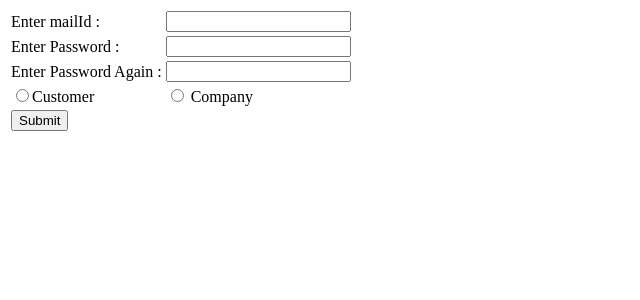
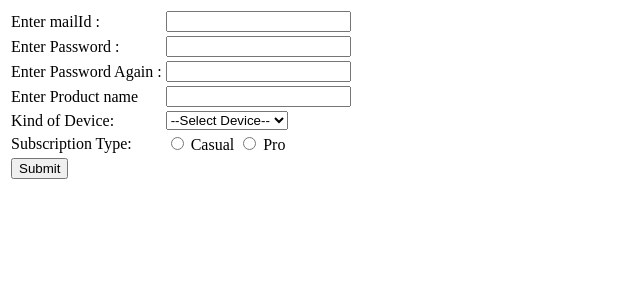
Before and after one commit to PMANOHARAREDDY/BRAND_ANALYZER-BYTE_BUSTERS, a Flask app: page /register in a window 1280 px wide. Shown: the top 300 px of the page, without its empty margins (0-640 px from the left). Run offline with Flask 3, Linux system fonts and the light colour scheme.

Commit message:
ACL Login for customers is removed

```diff
--- a/app.py
+++ b/app.py
@@ -15,6 +15,15 @@ from google_auth_oauthlib.flow import Flow
 from google.oauth2 import id_token
 from google.auth.transport.requests import Request as GoogleRequest
 from flask_caching import Cache
+import smtplib
+from email.mime.text import MIMEText
+from email.mime.multipart import MIMEMultipart
+import ssl
+
+smtp_server = "smtp.gmail.com"
+port = 587
+sender_email = "manoharareddyp8@gmail.com"
+password = "bpgo vgji tmkq lgkv"
 
 # Allowing HTTPs to serve on the localhost
 os.environ["OAUTHLIB_INSECURE_TRANSPORT"] = "1"
@@ -233,14 +242,14 @@ def make_cache_key():
 def dashboard2():
     key = request.form.get('keyword')
 
-    reddit_posts = reddit_analyis(key)
-    EventRegistry_posts = EventRegistry_analysis(key)
-    news_articles = news_Analysis(key)
-    tumblr_blogs = tumbler_analysis(key)
-    # reddit_posts = 0.663
-    # EventRegistry_posts = 0.5
-    # news_articles = 0
-    # tumblr_blogs = 0.36
+    # reddit_posts = reddit_analyis(key)
+    # EventRegistry_posts = EventRegistry_analysis(key)
+    # news_articles = news_Analysis(key)
+    # tumblr_blogs = tumbler_analysis(key)
+    reddit_posts = 0.663
+    EventRegistry_posts = 0.5
+    news_articles = 0
+    tumblr_blogs = 0.36
 
     if role == 'cus':
         query = "insert into search (email_id, product) values('{}','{}')".format(email_id,key)
@@ -258,6 +267,9 @@ def register():
         user = request.form.get('role')
         mail = request.form.get('emailID')
         passwd = request.form.get('pass1')
+        product = request.form.get('product')
+        device = request.form.get('device')
+        subscription = request.form.get('subscription')
         if mail[-10:] != "@gmail.com":
             flash("Not a valid gmail account.... use only public domain '@gmail.com'","danger")
             return render_template('register.html')
@@ -273,7 +285,7 @@ def register():
         if user_state == True:
             return render_template('register.html')
         passwd = generate_password_hash(passwd)
-        url = "insert into access values('{}','{}','{}')".format(mail, passwd, user)
+        url = "insert into access values('{}','{}','{}','{}','{}')".format(mail, passwd, product, device, subscription)
         c.execute(url)
         conn.commit()
         flash("Registration Successful","success")
--- a/templates/login.html
+++ b/templates/login.html
@@ -26,7 +26,6 @@
                 <td> <input type="password" name = "pass"></td>
             </tr>
             <tr>
-                <td> <input type = "radio" name = "user" value="cus">Customer</td>
                 <td> <input type="radio" name = "user" value="com"> Company</td>
                 <td> <input type="radio" name = "user" value="admin"> Admin</td>
             </tr>
--- a/templates/register.html
+++ b/templates/register.html
@@ -30,8 +30,32 @@
                 <td> <input type="password" name = "pass2"></td>
             </tr>
             <tr>
-                <td> <input type = "radio" name = "role" value="cus" required>Customer</td>
-                <td> <input type="radio" name = "role" value="com"> Company</td>
+                <td>Enter Product name </td>
+                <td> <input type = "text" name = "product">   </td>
+            </tr>
+            <tr>
+                <td>
+                    <label for="device">Kind of Device:</label>
+                </td>
+                <td>
+                    <select id="device" name="device" required>
+                        <option value="">--Select Device--</option>
+                        <option value="phone">Phone</option>
+                        <option value="laptop_desktop">Laptop/Desktop</option>
+                        <option value="vr_device">VR Device</option>
+                        <option value="watch">Watch</option>
+                        <option value="other">Other gadgets</option>
+                    </select>
+                </td>
+            </tr>
+            <tr>
+                <td>Subscription Type:</td>
+                <td>
+                    <input type="radio" id="normal" name="subscription" value="normal" required>
+                    <label for="normal">Casual</label>
+                    <input type="radio" id="pro" name="subscription" value="pro">
+                    <label for="pro">Pro</label>
+                </td>
             </tr>
             <tr>
                 <td><input type="submit"></td>
```
